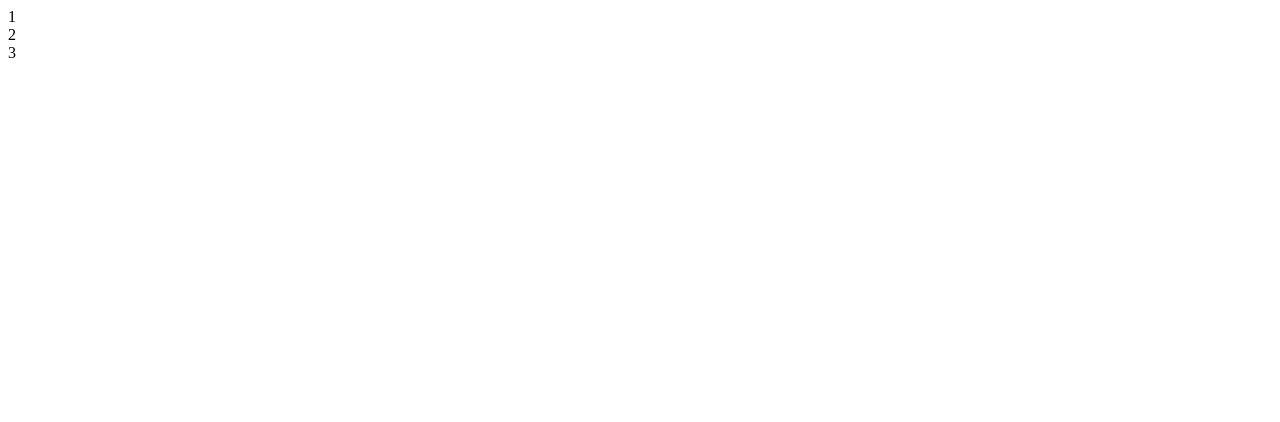
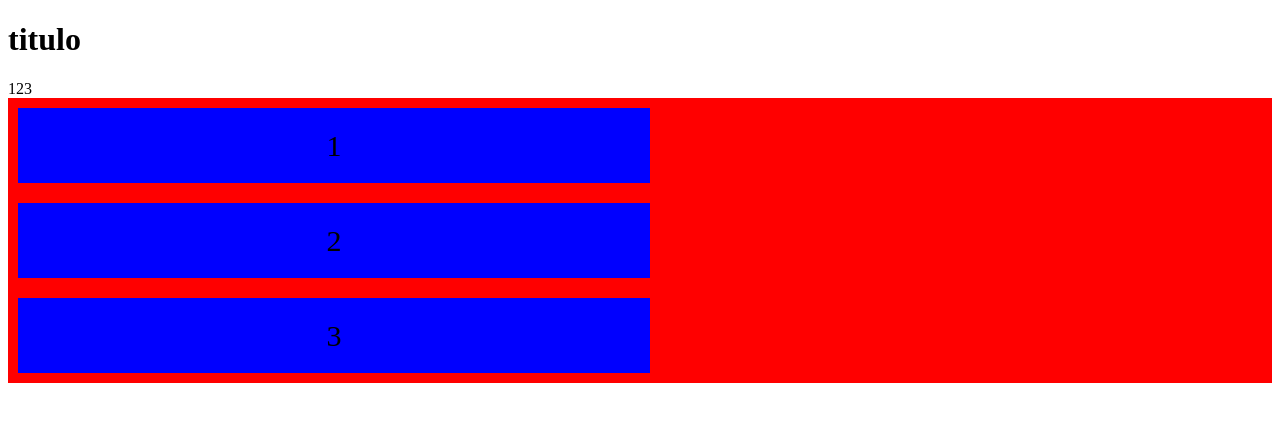
Before and after one commit to F0X18/FULL-STACK, a plain HTML site: page html/flexcontent.html in a window 1280 px wide. Drawn offline with Linux system fonts and the light colour scheme; files whose address does not match are found by name.

Commit message:
re-orden

```diff
--- /dev/null
+++ b/CSS/flexcontent.css
@@ -0,0 +1,17 @@
+#flex-container {
+    display: flex;
+    }
+.flex-container {
+        display: flex;
+        flex-direction: column;
+        background-color: red;
+        /* align-items: center; */
+        }
+.flex-container > div {
+        background-color: blue;
+        width: 50%;
+        margin: 10px;
+        text-align: center;
+        line-height: 75px;
+        font-size: 30px;
+        }
--- a/html/flexcontent.css
+++ /dev/null
@@ -1,2 +0,0 @@
-#flex-container {
-    display: flex;
--- a/html/flexcontent.html
+++ b/html/flexcontent.html
@@ -5,14 +5,21 @@
     <meta http-equiv="X-UA-Compatible" content="IE=edge">
     <meta name="viewport" content="width=device-width, initial-scale=1.0">
     <title>Document</title>
+    <link rel="stylesheet" href="C:\Users\User\Desktop\A\FULL-STACK\CSS\flexcontent.css">
 </head>
 <body>
 
+    <h1>titulo</h1>
     <div id="flex-container">
         <div>1</div>
         <div>2</div>
         <div>3</div>
         </div>
+    <div class="flex-container">
+        <div>1</div>
+        <div>2</div>
+        <div>3</div>
+    </div>
 
 
 </body>
```
Also changed, not shown: CSS/ejercicio105resuelto.css (renamed from html/ejercicio105resuelto.css), CSS/stylo105.css (renamed from html/stylo105.css), CSS/stylo106-1.css (renamed from html/stylo106-1.css).
